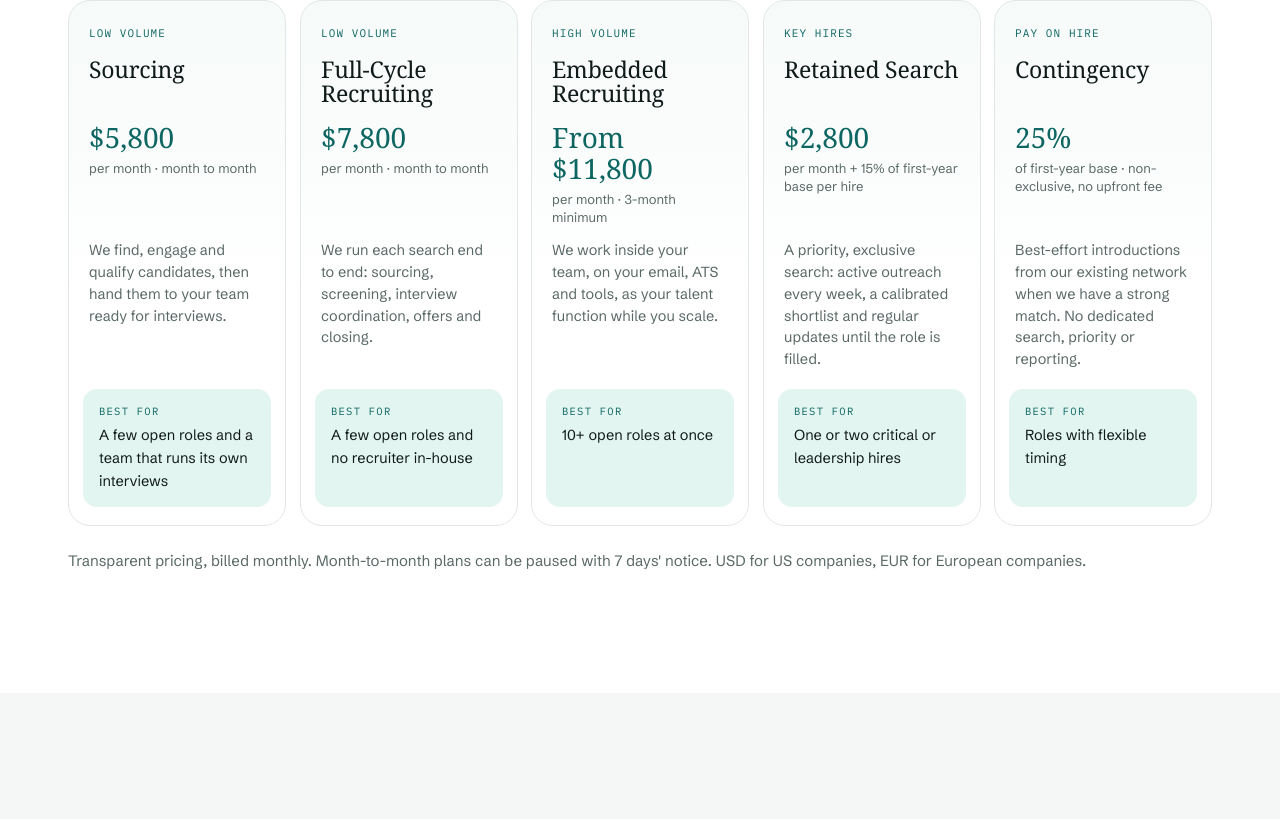
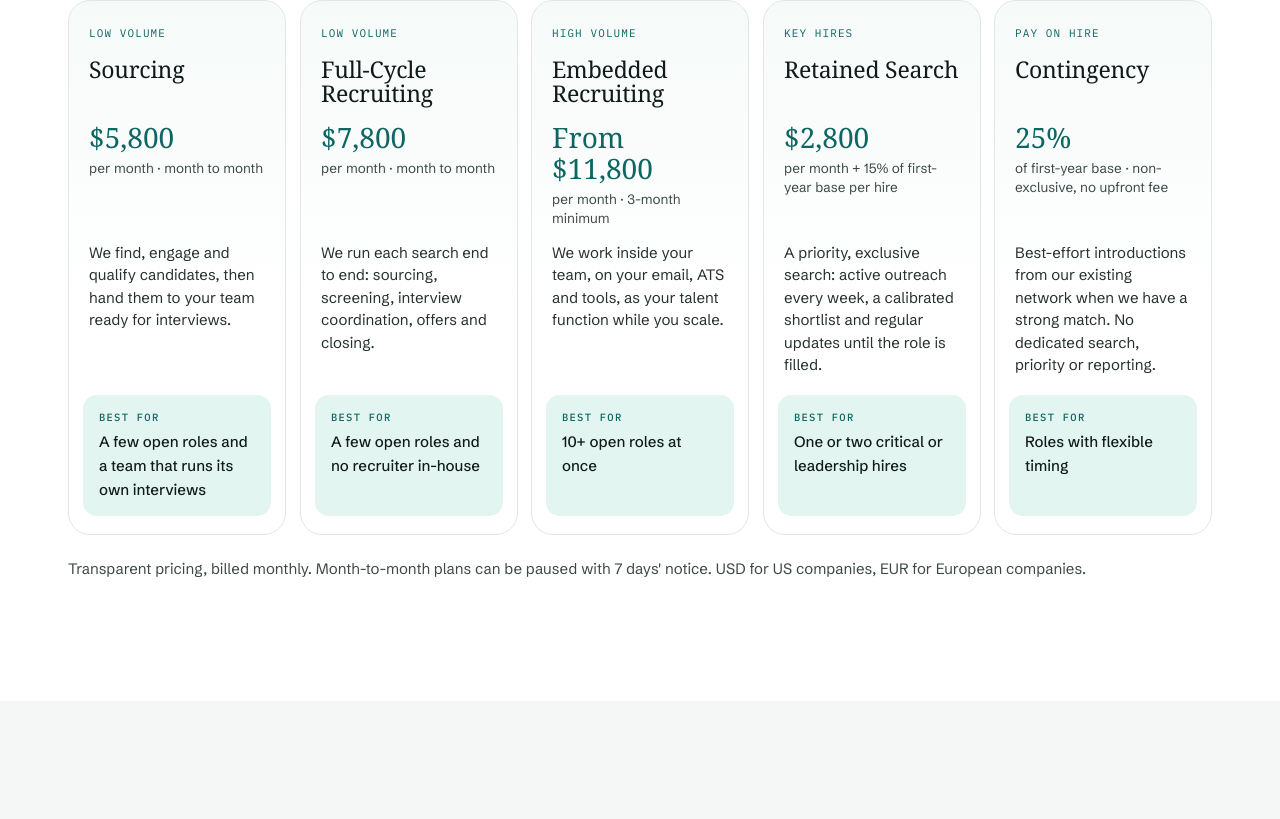
Before and after one commit to eves8/eves8, a plain HTML site: page index.html in a window 1280 px wide. Shown: the part 2184-3003 px from the top of the page. Drawn offline with Linux system fonts and the light colour scheme; a web font is replaced by a local one.

Commit message:
Darker text for readability

```diff
--- a/index.html
+++ b/index.html
@@ -19,7 +19,7 @@
 <style>
 :root{
   --night:#0a1312; --line-d:rgba(255,255,255,.09);
-  --ink:#0f1a19; --muted:#5a6866; --line:#e1e7e5; --paper:#f5f7f6; --white:#fff;
+  --ink:#0f1a19; --muted:#3d4846; --line:#e1e7e5; --paper:#f5f7f6; --white:#fff;
   --teal:#0d6662; --mint:#7fe0d4; --mint-soft:#c9f1eb;
   --serif:"Gloock",Georgia,serif; --sans:"Schibsted Grotesk",-apple-system,BlinkMacSystemFont,"Segoe UI",sans-serif; --mono:"IBM Plex Mono",ui-monospace,Menlo,monospace;
   --r:22px;
@@ -268,12 +268,12 @@ footer a:hover{color:var(--mint)}
 .sv{display:flex;flex-direction:column;background:linear-gradient(180deg,#f6faf9 0%,#fff 55%);border:1px solid var(--line);border-radius:var(--r);padding:24px 20px}
 .sv h3{font-family:var(--serif);font-weight:400;font-size:clamp(22px,1.8vw,25px);line-height:1.08;letter-spacing:-.01em}
 .sv .how{display:block;background:none;margin:0 0 14px;font-family:var(--mono);font-size:11px;letter-spacing:.1em;text-transform:uppercase;color:var(--teal)}
-.sv p{color:var(--muted);font-size:14.5px;line-height:1.5;margin-bottom:18px}
+.sv p{color:#26302e;font-size:15px;line-height:1.5;margin-bottom:18px}
 .sv .price{font-family:var(--serif);font-size:28px;line-height:1.1;margin:16px 0 14px;color:var(--teal)}
 .sv .price span{font-family:var(--sans);font-size:14px;color:var(--muted)}
-.sv .price small{display:block;font-family:var(--sans);font-size:13px;line-height:1.4;color:var(--muted);margin-top:6px}
+.sv .price small{display:block;font-family:var(--sans);font-size:13.5px;line-height:1.4;color:#3d4846;margin-top:6px}
 .sv.feat .price{color:var(--mint)}.sv.feat .price span{color:#94aaa7}
-.sv .best{padding:14px 16px;margin:0 -6px -6px;border-radius:14px;background:#e3f5f1;font-size:14.5px;color:var(--ink)}
+.sv .best{padding:14px 16px;margin:0 -6px -6px;border-radius:14px;background:#e3f5f1;font-size:15px;font-weight:500;color:var(--ink)}
 .sv .best span{display:block;font-family:var(--mono);font-size:10.5px;letter-spacing:.12em;text-transform:uppercase;color:var(--teal);margin-bottom:4px}
 .sv.feat{background:linear-gradient(160deg,#0f2523 0%,var(--night) 70%);color:#fff;border-color:transparent}
 .sv.feat p{color:#a3b8b5}.sv.feat .how{color:var(--mint)}
```
